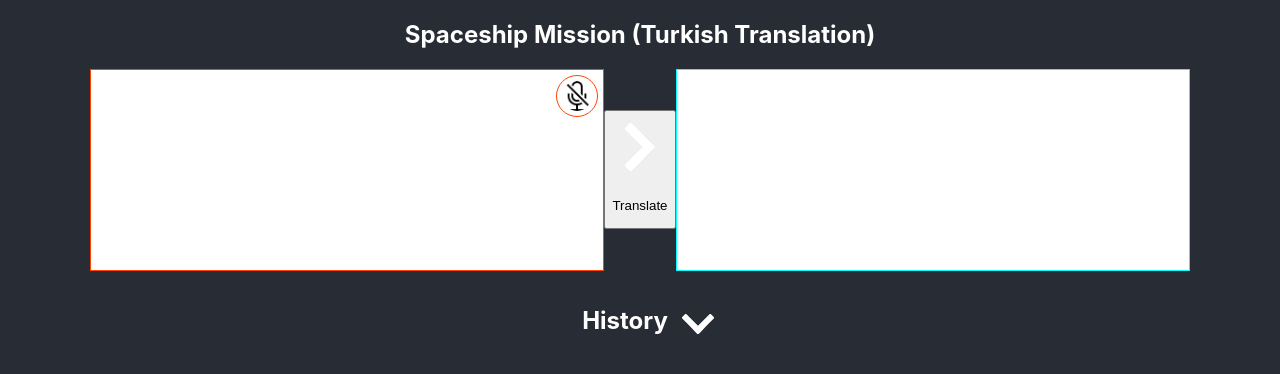
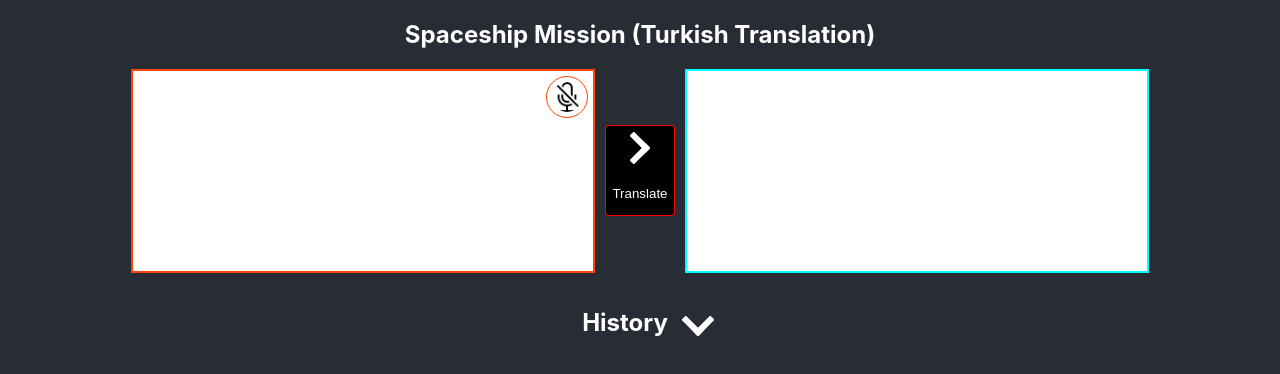
Before and after one commit to bilalozlu/English_to_Turkish_Translator, a React (Create React App) app: page / in a window 1280 px wide. Shown: the top 374 px of the page. Built offline with nearby package versions, Linux system fonts and the light colour scheme.

Commit message:
sass used for the nested css

```diff
--- a/src/App.scss
+++ b/src/App.scss
@@ -21,10 +21,10 @@
 .historyArea {
   overflow: scroll;
   margin: 5px;
-}
 
-.historyArea::-webkit-scrollbar {
-  width: 0;
+  &::-webkit-scrollbar {
+    width: 0;
+  }
 }
 
 .history {
@@ -58,26 +58,44 @@
 
 .inputBox {
   background-color: white;
-  border: 1.5px solid orangered;
-  width: 40vw;
+  border: 2px solid orangered;
+  width: 36vw;
   height: 25vh;
   display: flex;
+
+  &:focus-within {
+    border: 2px solid red;
+  }
 }
 
-.inputBox:focus-within {
-  border: 1.5px solid red;
+.translateButton {
+  margin: 10px;
+  border: 1px solid red;
+  border-radius: 5%;
+  background-color: black;
+  color: white;
+
+  &:hover {
+    background-color: orangered;
+  }
+
+  .arrowImg {
+    width: 20px;
+    margin: 5px;
+  }
 }
+
 
 .outputBox {
   background-color: white;
-  border: 1.5px solid cyan;
-  width: 40vw;
+  border: 2px solid cyan;
+  width: 36vw;
   height: 25vh;
   display: flex;
-}
 
-.outputBox:focus-within {
-  border: 1.5px solid darkturquoise;
+  &:focus-within {
+    border: 2px solid darkturquoise;
+  }
 }
 
 textarea {
@@ -90,10 +108,10 @@ textarea {
   caret-color: transparent;
   font-family: inherit;
   font-size: 20px;
-}
 
-textarea::-webkit-scrollbar {
-  width: 0px;
+  &::-webkit-scrollbar {
+    width: 0px;
+  }
 }
 
 .micImg {
@@ -107,12 +125,6 @@ textarea::-webkit-scrollbar {
 .recording {
   padding: 3px;
   border: 3px solid red;
-}
-
-.arrowImg {
-  width: 30px;
-  margin: 10px;
-  color: red;
 }
 
 @media only screen and (max-width: 1000px) {
```
